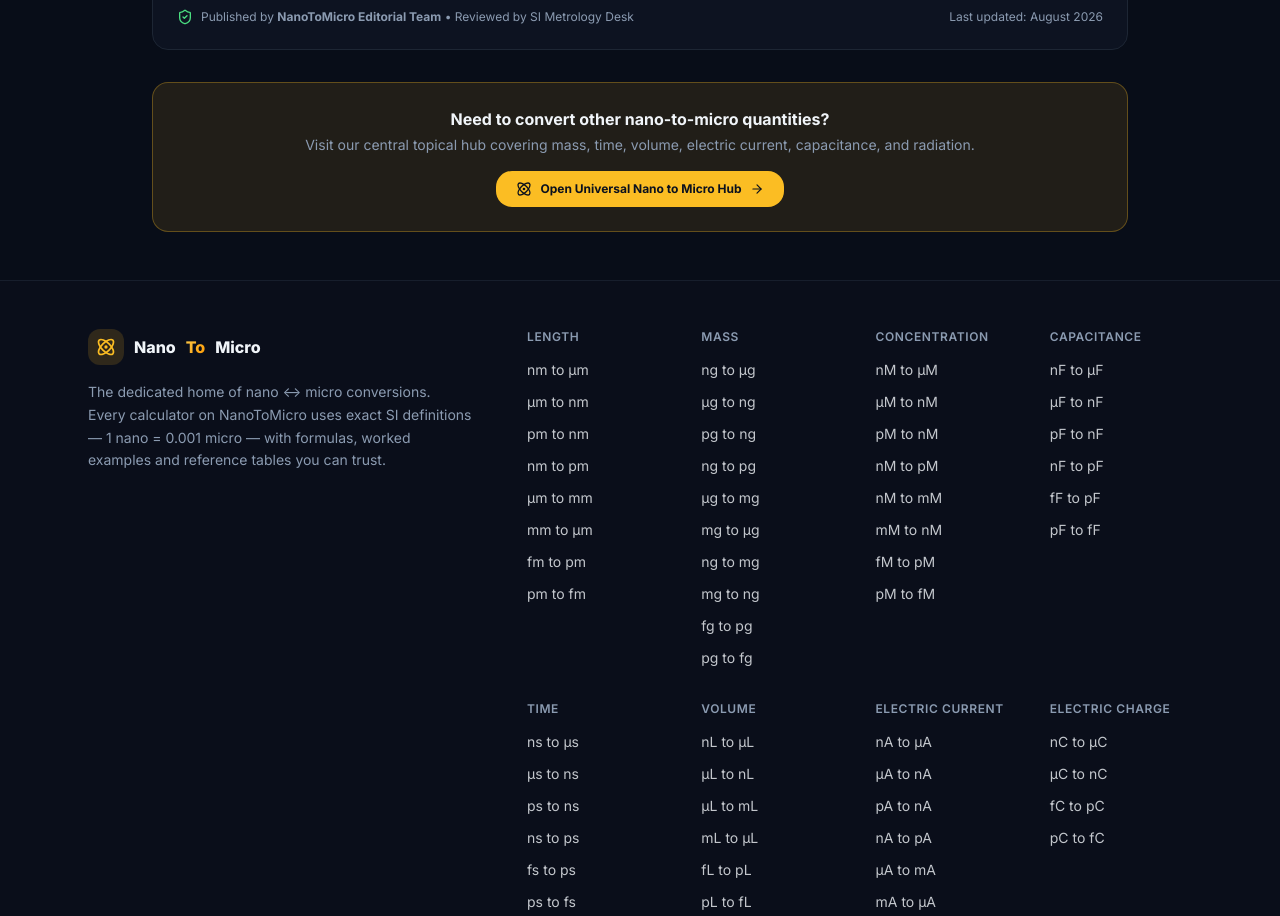
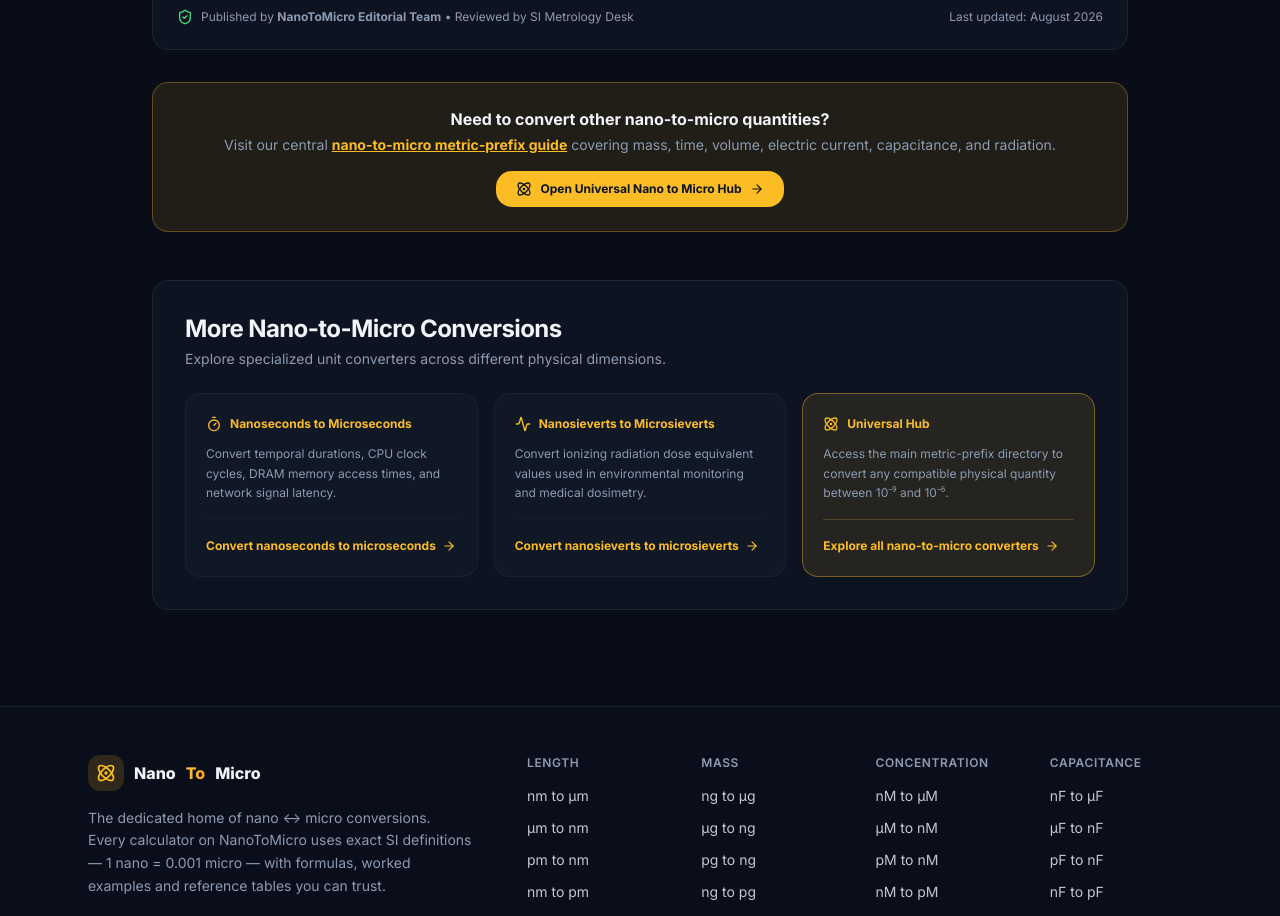
Before and after one commit to maryam-2021/NanoToMicro, a React (Vite) app in the folder app/: page /length/nm-to-um in a window 1280 px wide. Shown: the part 6300-7216 px from the top of the page. Built offline with nearby package versions, Linux system fonts and the light colour scheme.

Commit message:
Implement Part 5 Internal-Linking Matrix with RelatedConversions component and contextual anchors

```diff
--- /dev/null
+++ b/app/src/components/RelatedConversions.tsx
@@ -0,0 +1,94 @@
+import { Link } from 'react-router';
+import { Ruler, Timer, Activity, Atom, ArrowRight } from 'lucide-react';
+
+export interface RelatedConversionsProps {
+  currentSpoke: 'length' | 'time' | 'radiation';
+}
+
+export function RelatedConversions({ currentSpoke }: RelatedConversionsProps) {
+  const items = [
+    {
+      key: 'length',
+      title: 'Nanometers to Micrometers',
+      path: '/length/nm-to-um/',
+      icon: Ruler,
+      description: 'Convert spatial length measurements used in semiconductor lithography, optical physics, and molecular biology.',
+      anchorText: 'Convert nanometers to micrometers',
+    },
+    {
+      key: 'time',
+      title: 'Nanoseconds to Microseconds',
+      path: '/time/ns-to-us/',
+      icon: Timer,
+      description: 'Convert temporal durations, CPU clock cycles, DRAM memory access times, and network signal latency.',
+      anchorText: 'Convert nanoseconds to microseconds',
+    },
+    {
+      key: 'radiation',
+      title: 'Nanosieverts to Microsieverts',
+      path: '/radiation/nsv-to-usv/',
+      icon: Activity,
+      description: 'Convert ionizing radiation dose equivalent values used in environmental monitoring and medical dosimetry.',
+      anchorText: 'Convert nanosieverts to microsieverts',
+    },
+  ];
+
+  const filteredItems = items.filter((item) => item.key !== currentSpoke);
+
+  return (
+    <section aria-labelledby="related-conversions-heading" className="my-12 rounded-2xl border border-border bg-card p-6 sm:p-8">
+      <h3 id="related-conversions-heading" className="text-xl font-bold tracking-tight text-foreground sm:text-2xl">
+        More Nano-to-Micro Conversions
+      </h3>
+      <p className="mt-1 text-xs text-muted-foreground sm:text-sm">
+        Explore specialized unit converters across different physical dimensions.
+      </p>
+
+      <div className="mt-6 grid gap-4 sm:grid-cols-2 md:grid-cols-3">
+        {filteredItems.map((item) => {
+          const IconComponent = item.icon;
+          return (
+            <div key={item.key} className="flex flex-col justify-between rounded-xl border border-border/80 bg-secondary/30 p-5 transition-colors hover:border-primary/40">
+              <div>
+                <div className="mb-3 inline-flex items-center gap-2 text-xs font-bold text-primary">
+                  <IconComponent className="h-4 w-4" /> {item.title}
+                </div>
+                <p className="text-xs text-muted-foreground leading-relaxed">
+                  {item.description}
+                </p>
+              </div>
+              <div className="mt-4 pt-3 border-t border-border/40">
+                <Link
+                  to={item.path}
+                  className="inline-flex items-center gap-1.5 text-xs font-bold text-primary hover:underline"
+                >
+                  {item.anchorText} <ArrowRight className="h-3.5 w-3.5" />
+                </Link>
+              </div>
+            </div>
+          );
+        })}
+
+        {/* Central Hub Card */}
+        <div className="flex flex-col justify-between rounded-xl border border-primary/40 bg-primary/10 p-5 transition-colors hover:border-primary/60">
+          <div>
+            <div className="mb-3 inline-flex items-center gap-2 text-xs font-bold text-primary">
+              <Atom className="h-4 w-4" /> Universal Hub
+            </div>
+            <p className="text-xs text-muted-foreground leading-relaxed">
+              Access the main metric-prefix directory to convert any compatible physical quantity between 10⁻⁹ and 10⁻⁶.
+            </p>
+          </div>
+          <div className="mt-4 pt-3 border-t border-primary/20">
+            <Link
+              to="/nano-to-micro-conversion/"
+              className="inline-flex items-center gap-1.5 text-xs font-bold text-primary hover:underline"
+            >
+              Explore all nano-to-micro converters <ArrowRight className="h-3.5 w-3.5" />
+            </Link>
+          </div>
+        </div>
+      </div>
+    </section>
+  );
+}
--- a/app/src/pages/NanoToMicroHubPage.tsx
+++ b/app/src/pages/NanoToMicroHubPage.tsx
@@ -935,7 +935,7 @@
               </div>
               <div className="mt-6 pt-4 border-t border-border/60">
                 <Link
-                  to="/nanometers-to-micrometers/"
+                  to="/length/nm-to-um/"
                   className="inline-flex items-center gap-1.5 text-xs font-bold text-primary hover:underline"
                 >
                   Convert nanometers to micrometers <ArrowRight className="h-3.5 w-3.5" />
@@ -960,7 +960,7 @@
               </div>
               <div className="mt-6 pt-4 border-t border-border/60">
                 <Link
-                  to="/nanoseconds-to-microseconds/"
+                  to="/time/ns-to-us/"
                   className="inline-flex items-center gap-1.5 text-xs font-bold text-primary hover:underline"
                 >
                   Convert nanoseconds to microseconds <ArrowRight className="h-3.5 w-3.5" />
@@ -985,7 +985,7 @@
               </div>
               <div className="mt-6 pt-4 border-t border-border/60">
                 <Link
-                  to="/nanosieverts-to-microsieverts/"
+                  to="/radiation/nsv-to-usv/"
                   className="inline-flex items-center gap-1.5 text-xs font-bold text-primary hover:underline"
                 >
                   Convert nanosieverts to microsieverts <ArrowRight className="h-3.5 w-3.5" />
--- a/app/src/pages/length/NmToUmSpokePage.tsx
+++ b/app/src/pages/length/NmToUmSpokePage.tsx
@@ -2,6 +2,7 @@
 import { Ruler, ArrowRight, ShieldCheck, FileText, ExternalLink, Atom, ChevronRight, ArrowLeftRight } from 'lucide-react';
 import { useSEO } from '@/components/SEO';
 import { SpokeCalculator } from '@/components/SpokeCalculator';
+import { RelatedConversions } from '@/components/RelatedConversions';
 import { FaqSection } from '@/components/Faq';
 
 const SPOKE_FAQS = [
@@ -558,7 +559,7 @@
           <div className="mt-8 rounded-2xl border border-primary/30 bg-primary/10 p-6 text-center">
             <h3 className="text-base font-bold text-foreground">Need to convert other nano-to-micro quantities?</h3>
             <p className="mt-1 text-xs text-muted-foreground sm:text-sm">
-              Visit our central topical hub covering mass, time, volume, electric current, capacitance, and radiation.
+              Visit our central <Link to="/nano-to-micro-conversion/" className="font-bold text-primary underline">nano-to-micro metric-prefix guide</Link> covering mass, time, volume, electric current, capacitance, and radiation.
             </p>
             <div className="mt-4 flex flex-wrap items-center justify-center gap-3">
               <Link
@@ -569,6 +570,9 @@
               </Link>
             </div>
           </div>
+
+          {/* Related Conversions Component */}
+          <RelatedConversions currentSpoke="length" />
         </div>
       </section>
     </>
--- a/app/src/pages/radiation/NsvToUsvSpokePage.tsx
+++ b/app/src/pages/radiation/NsvToUsvSpokePage.tsx
@@ -2,6 +2,7 @@
 import { Activity, ArrowRight, ShieldCheck, FileText, ExternalLink, Atom, ArrowLeftRight, AlertTriangle } from 'lucide-react';
 import { useSEO } from '@/components/SEO';
 import { SpokeCalculator } from '@/components/SpokeCalculator';
+import { RelatedConversions } from '@/components/RelatedConversions';
 import { FaqSection } from '@/components/Faq';
 
 const SPOKE_FAQS = [
@@ -658,7 +659,7 @@
           <div className="mt-8 rounded-2xl border border-primary/30 bg-primary/10 p-6 text-center">
             <h3 className="text-base font-bold text-foreground">Need to convert other nano-to-micro quantities?</h3>
             <p className="mt-1 text-xs text-muted-foreground sm:text-sm">
-              Visit our central topical hub covering length, mass, time, volume, electric current, and capacitance.
+              Visit our main directory to <Link to="/nano-to-micro-conversion/" className="font-bold text-primary underline">explore all nano-to-micro converters</Link> across length, mass, time, volume, electric current, and capacitance.
             </p>
             <div className="mt-4 flex flex-wrap items-center justify-center gap-3">
               <Link
@@ -669,6 +670,9 @@
               </Link>
             </div>
           </div>
+
+          {/* Related Conversions Component */}
+          <RelatedConversions currentSpoke="radiation" />
         </div>
       </section>
     </>
--- a/app/src/pages/time/NsToUsSpokePage.tsx
+++ b/app/src/pages/time/NsToUsSpokePage.tsx
@@ -2,6 +2,7 @@
 import { Timer, ArrowRight, ShieldCheck, FileText, ExternalLink, Atom, ArrowLeftRight, Cpu } from 'lucide-react';
 import { useSEO } from '@/components/SEO';
 import { SpokeCalculator } from '@/components/SpokeCalculator';
+import { RelatedConversions } from '@/components/RelatedConversions';
 import { FaqSection } from '@/components/Faq';
 
 const SPOKE_FAQS = [
@@ -610,7 +611,7 @@
           <div className="mt-8 rounded-2xl border border-primary/30 bg-primary/10 p-6 text-center">
             <h3 className="text-base font-bold text-foreground">Need to convert other nano-to-micro quantities?</h3>
             <p className="mt-1 text-xs text-muted-foreground sm:text-sm">
-              Visit our central topical hub covering mass, length, volume, electric current, capacitance, and radiation.
+              Visit our central hub to <Link to="/nano-to-micro-conversion/" className="font-bold text-primary underline">understand the universal nano-to-micro relationship</Link> across mass, length, volume, electric current, capacitance, and radiation.
             </p>
             <div className="mt-4 flex flex-wrap items-center justify-center gap-3">
               <Link
@@ -621,6 +622,9 @@
               </Link>
             </div>
           </div>
+
+          {/* Related Conversions Component */}
+          <RelatedConversions currentSpoke="time" />
         </div>
       </section>
     </>
```
